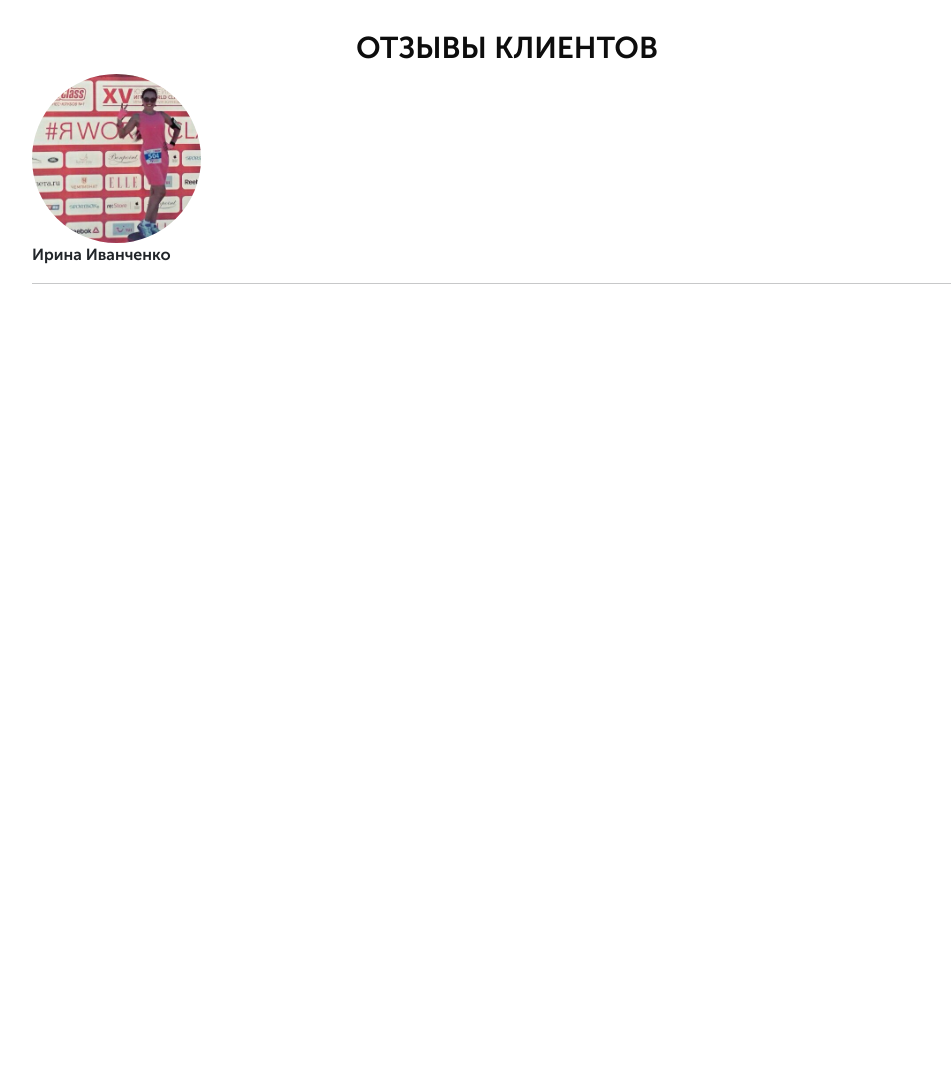
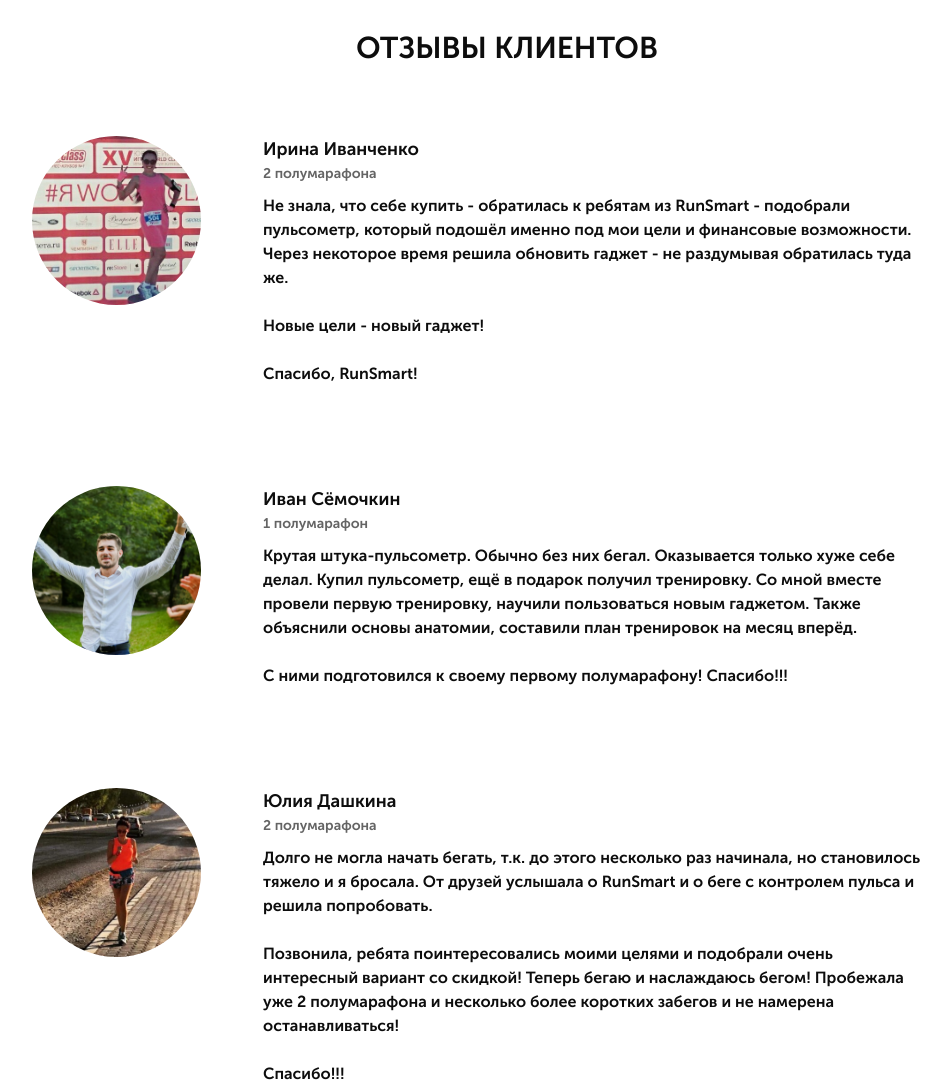
Before and after one commit to GhertaDan/GhertaDan.github.io, a website: page src/index.html in a window 1280 px wide. Shown: the part 3879-4968 px from the top of the page, without its empty margins (133-1084 px from the left). Before the commit the page ends 4179 px from the top, so only its background shows below. Drawn offline with nearby package versions, Linux system fonts and the light colour scheme; files whose address does not match are found by name.

Commit message:
+review sect

```diff
--- a/src/index.html
+++ b/src/index.html
@@ -377,16 +377,46 @@
         </div>
     </section>
 
-    <section class="review">
+    <section class="feed">
         <div class="container">
-            <h2 class="title">ОТЗЫВЫ КЛИЕНТОВ</h2>
-            <div class="review__wrapper">
-                <img src="img/review/Clip.png" alt="" class="review__img">
-                <div class="review__info">
-                    <div class="review__name">Ирина Иванченко</div>
-                    <div class="review__marathon"></div>
-                    <div class="review__descr"></div>
-                    <hr>
+            <h2 class="title">отзывы клиентов</h2>
+            <div class="feed__item">
+                <img src="img/review/Clip.png" alt="Ирина Иванченко" class="feed__img">
+                <div class="feed__text">
+                    <div class="feed__subtitle">Ирина Иванченко</div>
+                    <div class="feed__count">2 полумарафона</div>
+                    <div class="feed__descr">Не знала, что себе купить - обратилась к ребятам из RunSmart - подобрали пульсометр, который подошёл именно под мои цели и финансовые возможности.
+                    Через некоторое время решила обновить гаджет - не раздумывая обратилась туда же.
+                    <br><br>
+                    Новые цели - новый гаджет!
+                    <br><br>
+                    Спасибо, RunSmart!
+                    </div>
+                </div>
+            </div>
+            <div class="feed__item">
+                <img src="img/review/Clip2.png" alt="Иван Сёмочкин" class="feed__img">
+                <div class="feed__text">
+                    <div class="feed__subtitle">Иван Сёмочкин</div>
+                    <div class="feed__count">1 полумарафон</div>
+                    <div class="feed__descr">Крутая штука-пульсометр. Обычно без них бегал. Оказывается только хуже себе делал.
+                    Купил пульсометр, ещё в подарок получил тренировку. Со мной вместе провели первую тренировку, научили пользоваться новым гаджетом. Также объяснили основы анатомии, составили план тренировок на месяц вперёд.
+                    <br><br>
+                    С ними подготовился к своему первому полумарафону! Спасибо!!!
+                    </div>
+                </div>
+            </div>
+            <div class="feed__item">
+                <img src="img/review/Clip3.png" alt="Юлия Дашкина" class="feed__img">
+                <div class="feed__text">
+                    <div class="feed__subtitle">Юлия Дашкина</div>
+                    <div class="feed__count">2 полумарафона</div>
+                    <div class="feed__descr">Долго не могла начать бегать, т.к. до этого несколько раз начинала, но становилось тяжело и я бросала. От друзей услышала о RunSmart и о беге с контролем пульса и решила попробовать.
+                    <br><br>
+                    Позвонила, ребята поинтересовались моими целями и подобрали очень интересный вариант со скидкой! Теперь бегаю и наслаждаюсь бегом! Пробежала уже 2 полумарафона и несколько более коротких забегов и не намерена останавливаться!
+                    <br><br>
+                    Спасибо!!!
+                    </div>
                 </div>
             </div>
         </div>
--- /dev/null
+++ b/src/sass/blocks/_feed.scss
@@ -0,0 +1,34 @@
+.feed {
+    padding-bottom: 71px;
+    &__item {
+        display: flex;
+        margin-top: 100px;
+        &:nth-child(2){
+            margin-top: 70px;
+        }
+    }
+    &__img {
+        width: 169px;
+        height: 169px;
+    }
+    &__text {
+        margin-left: 62px;
+        padding-right: 60px;
+    }
+    &__subtitle {
+        color: #0d0d0d;
+        font-size: 18px;
+        font-weight: 700;
+    }
+    &__count {
+        color: #646464;
+        font-size: 14px;
+        font-weight: 500;
+    }
+    &__descr {
+        color: #0d0d0d;
+        font-size: 16px;
+        font-weight: 300;
+        margin-top: 10px;
+    }
+}
--- a/src/sass/style.scss
+++ b/src/sass/style.scss
@@ -28,3 +28,4 @@
 @import 'blocks/forms';
 @import 'blocks/carousel';
 @import 'blocks/catalog';
+@import 'blocks/feed';
```
Also changed, not shown: src/css/style.min.css, src/img/review/Clip.jpg (added), src/sass/blocks/_review.scss (deleted).
